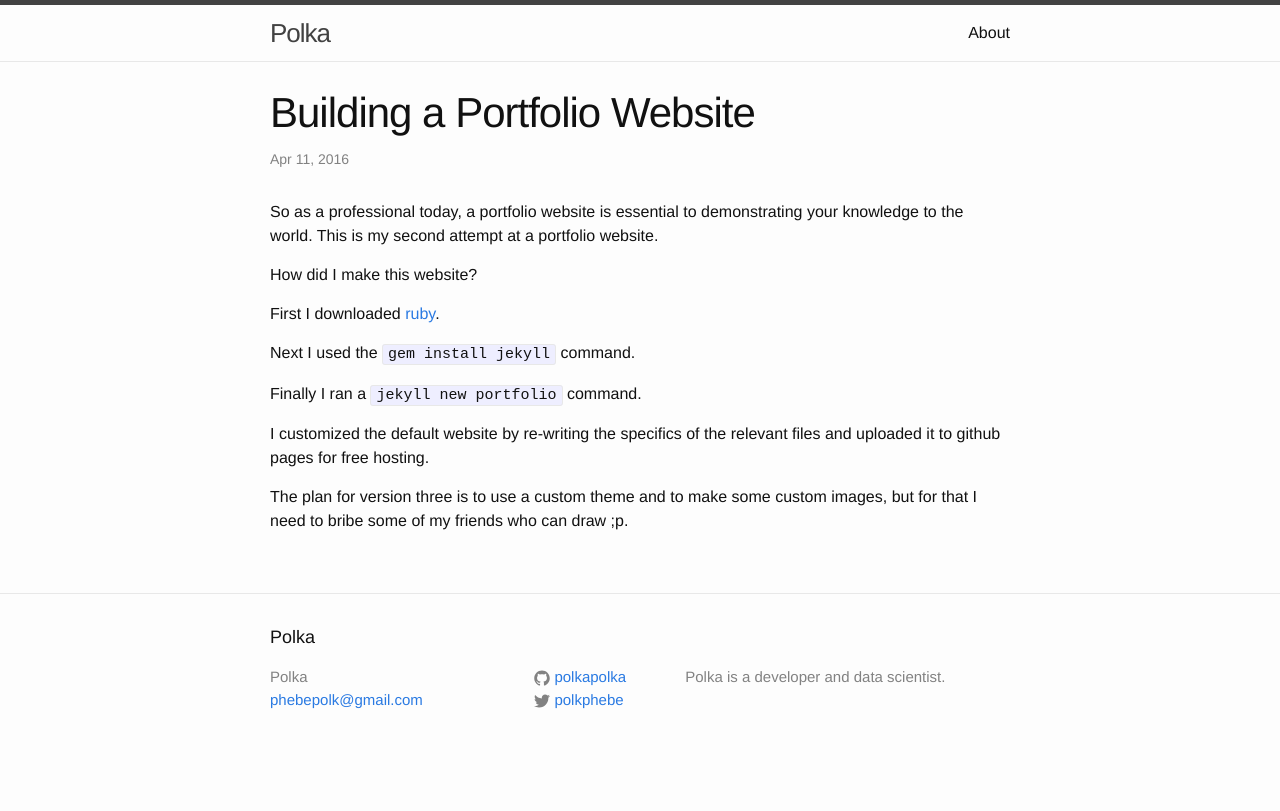
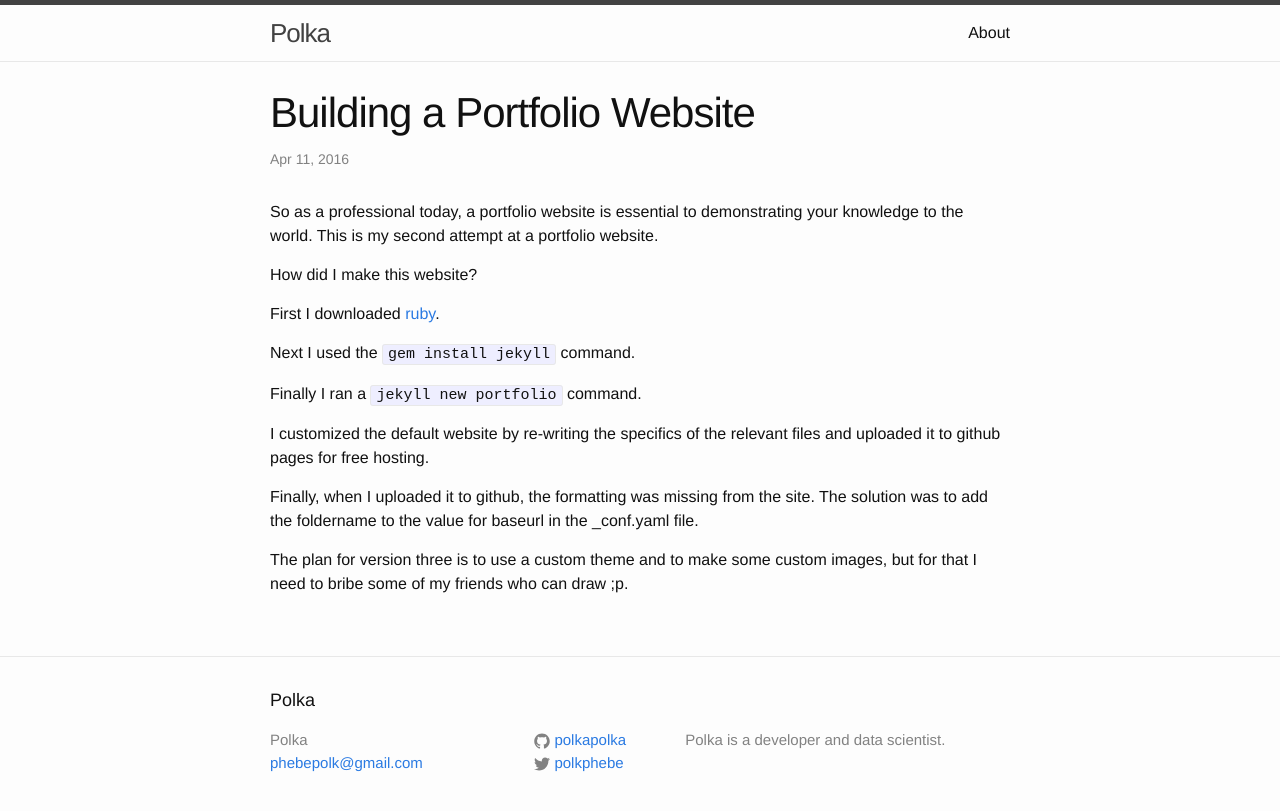
Before and after one commit to polkapolka/portfolio, a Jekyll site: the page built from _posts/2016-04-10-welcome-to-jekyll.markdown, in a window 1280 px wide. Shown: the top 811 px of the page. Built offline with Jekyll 4.4.1, drawn with Linux system fonts in a browser that asks for light colours.

Commit message:
Update 2016-04-10-welcome-to-jekyll.markdown

```diff
--- a/_posts/2016-04-10-welcome-to-jekyll.markdown
+++ b/_posts/2016-04-10-welcome-to-jekyll.markdown
@@ -17,4 +17,6 @@ Finally I ran a `jekyll new portfolio` command.
 
 I customized the default website by re-writing the specifics of the relevant files and uploaded it to github pages for free hosting.
 
+Finally, when I uploaded it to github, the formatting was missing from the site.  The solution was to add the foldername to the value for baseurl in the _conf.yaml file.
+
 The plan for version three is to use a custom theme and to make some custom images, but for that I need to bribe some of my friends who can draw ;p.
```
